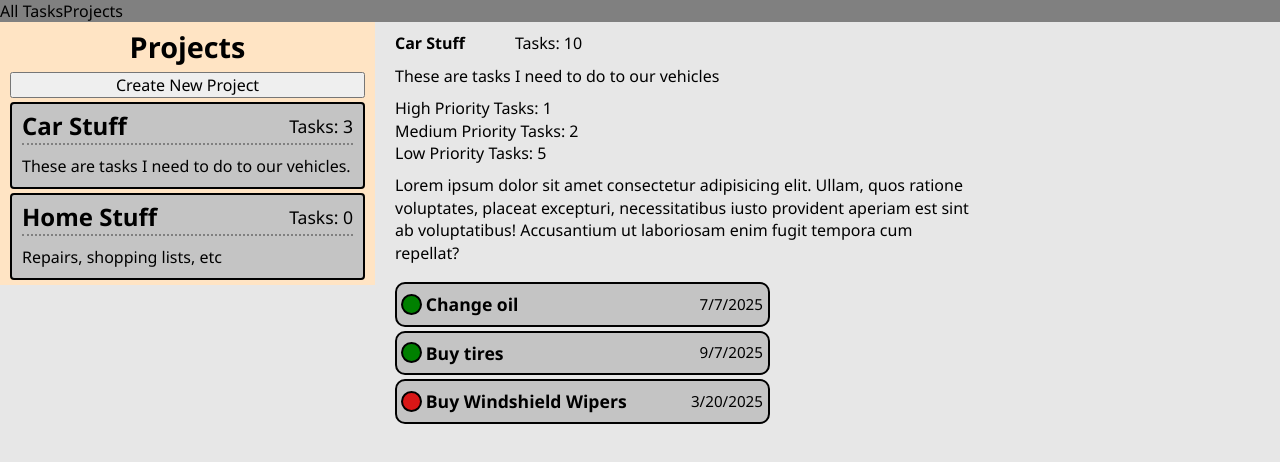
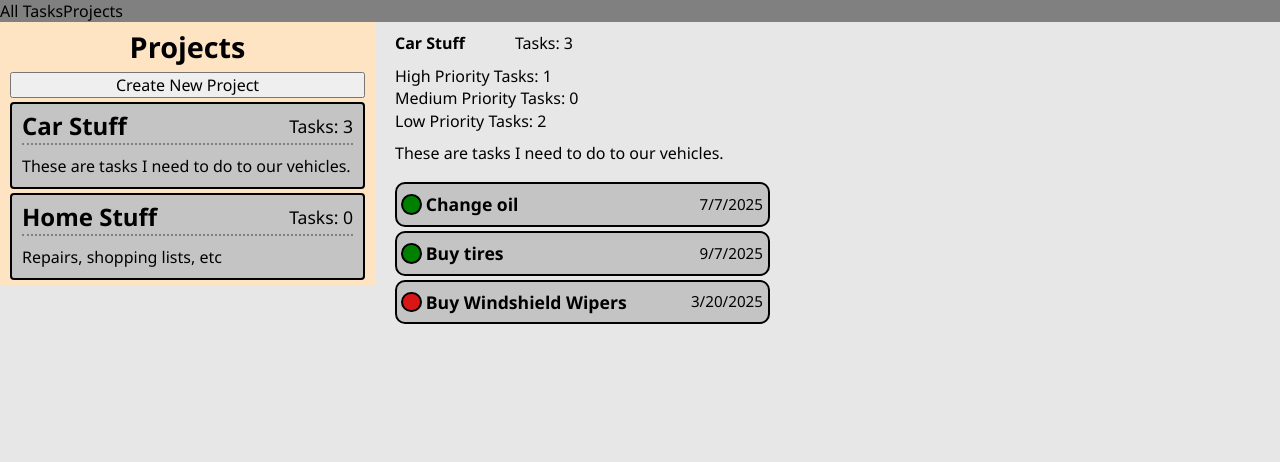
Before and after one commit to Liquid-Tension-Experiment/todo-app, a website built with webpack: page src/template.html in a window 1280 px wide. Built offline with nearby package versions, Linux system fonts and the light colour scheme.

Commit message:
Implement dynamic display of single project info

```diff
--- a/src/js/display.js
+++ b/src/js/display.js
@@ -75,6 +75,61 @@ export default class Display {
         text.textContent = project.description;
         card.appendChild(text);
         }
+    }
+    displaySingleProject(project){
+        const rightCol = document.querySelector('.main-right-col');
+        this.#emptyContent(rightCol);
+
+        let infocol = document.createElement("div");
+        infocol.classList.add("project-info-col");
+        rightCol.appendChild(infocol);
+
+        let toprow = document.createElement("div");
+        toprow.classList.add("top-row");
+        infocol.appendChild(toprow);
+
+        let h2 = document.createElement("h2");
+        h2.textContent = project.title;
+        toprow.appendChild(h2);
+
+        let text = document.createElement("div");
+        text.textContent = `Tasks: ${project.count}`;
+        toprow.appendChild(text);
+
+        let stats = document.createElement("div");
+        stats.classList.add("project-stats");
+        infocol.append(stats);
+
+        let low=0;
+        let med=0;
+        let high=0;
+        for (const t of project.taskList){
+            if (t.priority == 'low'){
+                low++;
+            }else if (t.priority == 'med'){
+                med++;
+            }else if (t.priority == 'high'){
+                high++;
+            }
+        }
+
+        text = document.createElement("p");
+        text.textContent = `High Priority Tasks: ${high}`;
+        stats.append(text);
+
+        text = document.createElement("p");
+        text.textContent = `Medium Priority Tasks: ${med}`;
+        stats.append(text);
+
+        text = document.createElement("p");
+        text.textContent = `Low Priority Tasks: ${low}`;
+        stats.append(text);
+
+        text = document.createElement("p");
+        text.textContent = project.description;
+        infocol.append(text);
+
+        this.appendTasks(project.taskList);
     }
     displayTasks(tasks){
         const leftCol = document.querySelector('.main-left-col');
--- a/src/js/index.js
+++ b/src/js/index.js
@@ -56,7 +56,7 @@ projectList[0].addTask(tasks[tasks.length-1])
 
 const display = new Display();
 display.displayProjects(projectList);
-display.appendTasks(projectList[0].taskList)
+display.displaySingleProject(projectList[0]);
 // window.display = display;
 // window.tasks = tasks;
 // display.displayTasks(tasks);
--- a/src/template.html
+++ b/src/template.html
@@ -38,20 +38,7 @@
                     </div>
                 </div>
                 <div class="main-right-col">
-                    <div class="project-info-col">
-                        <div class="top-row">
-                            <h2>Car Stuff</h2>
-                            <div class="div">Tasks: 10</div>
 
-                        </div>
-                        <p class="project-info-description">These are tasks I need to do to our vehicles</p>
-                        <div class="project-stats">
-                            <p>  High Priority Tasks: 1</p>
-                            <p>Medium Priority Tasks: 2</p>
-                            <p>   Low Priority Tasks: 5</p>
-                        </div>
-                        <p>Lorem ipsum dolor sit amet consectetur adipisicing elit. Ullam, quos ratione voluptates, placeat excepturi, necessitatibus iusto provident aperiam est sint ab voluptatibus! Accusantium ut laboriosam enim fugit tempora cum repellat?</p>
-                    </div>
                 </div>
             </div>
         </div>
```
